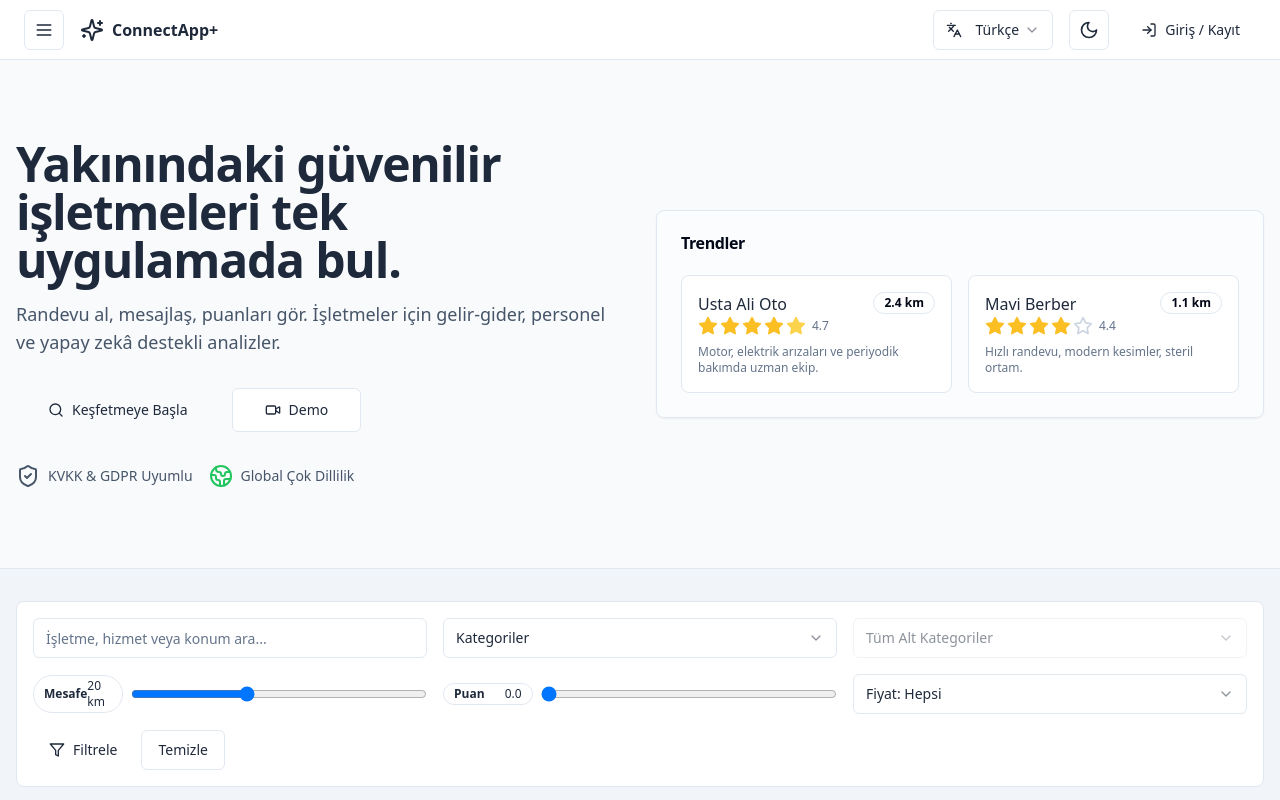
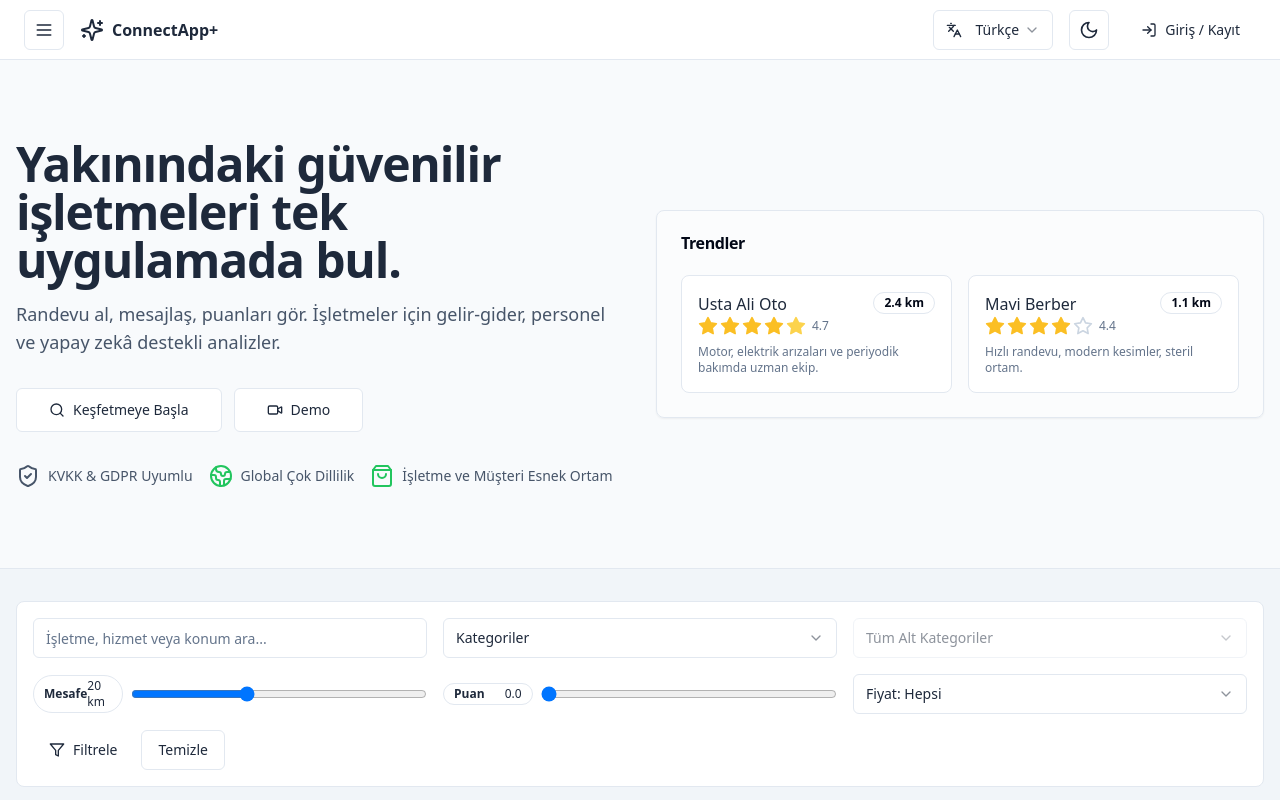
Before and after one commit to MusabAkan/rezervation.app, a React (Vite) app in the folder rezervation-ui/: page / in a window 1280 px wide. Shown: the top 800 px of the page. Built offline with nearby package versions, Linux system fonts and the light colour scheme.

Commit message:
home icon add and button style updated

```diff
--- a/rezervation-ui/src/App.jsx
+++ b/rezervation-ui/src/App.jsx
@@ -238,7 +238,7 @@ export default function App() {
               <DialogDescription>{t.toggleNavigation}</DialogDescription>
             </SheetHeader>
             <div className="flex h-14 items-center border-b border-slate-700 px-4 lg:h-[60px] lg:px-6">
-              <a href="#explore" className="flex items-center gap-2 font-semibold text-white">
+              <a href="#explore" className="flex items-center gap-2 font-semibold">
                 <Sparkles className="h-6 w-6 text-primary" />
                 <span>{t.appName}</span>
               </a>
--- a/rezervation-ui/src/components/home/Hero.jsx
+++ b/rezervation-ui/src/components/home/Hero.jsx
@@ -2,7 +2,7 @@ import React from 'react';
 import {Button} from "../ui/button";
 import {Card, CardContent, CardHeader, CardTitle} from "../ui/card";
 import {Badge} from "../ui/badge";
-import {Search, Video, ShieldCheck, Earth} from "lucide-react";
+import {Search, Video, ShieldCheck, Earth, ShoppingBag} from "lucide-react";
 import Stars from '../common/Stars';
 import {INITIAL_BUSINESSES_DATA} from '../../data/mockData';
 import {dict} from '../../i18n';
@@ -15,7 +15,7 @@ export default function Hero({t}) {
                     <h1 className="text-3xl md:text-4xl lg:text-5xl font-semibold tracking-tight text-slate-800 dark:text-slate-100">{t.heroTitle}</h1>
                     <p className="mt-4 text-slate-600 md:text-lg dark:text-slate-400">{t.heroSub}</p>
                     <div className="mt-8 flex gap-3">
-                        <a href="#explore"><Button size="lg" className="gap-2 bg-primary hover:bg-primary/90"><Search
+                        <a href="#explore"><Button size="lg" variant="outline" className="gap-2"><Search
                             className="h-4 w-4"/>{t.getStarted}</Button></a>
                         <Button size="lg" variant="outline" className="gap-2"><Video className="h-4 w-4"/> Demo</Button>
                     </div>
@@ -25,6 +25,8 @@ export default function Hero({t}) {
                         </div>
                         <div className="flex items-center gap-2"><Earth className="text-green-500"/> Global Çok Dillilik
                         </div>
+                        <div className="flex items-center gap-2"><ShoppingBag className="text-green-500" /> İşletme ve Müşteri Esnek Ortam                        </div>
+
                     </div>
                 </div>
                 <Card className="shadow-sm hidden md:block bg-white/50 dark:bg-slate-800/50"><CardHeader><CardTitle
```
